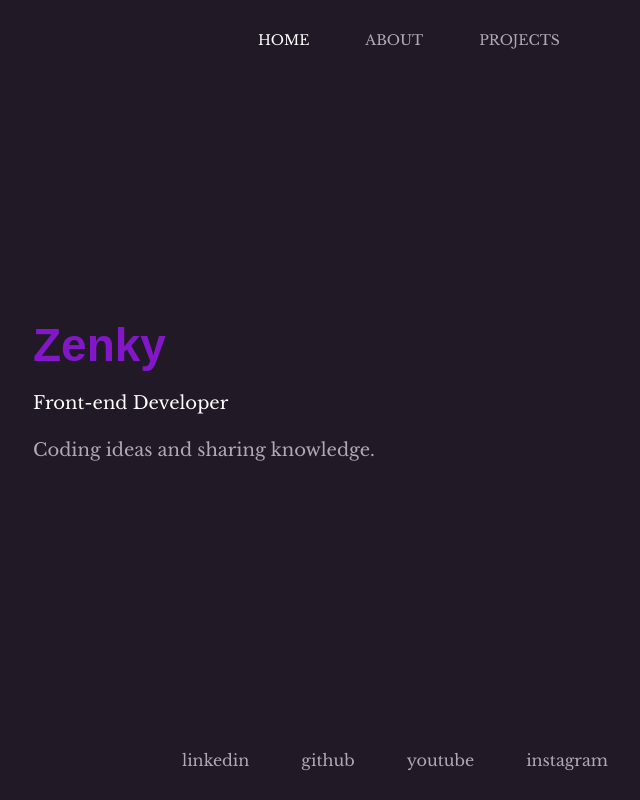
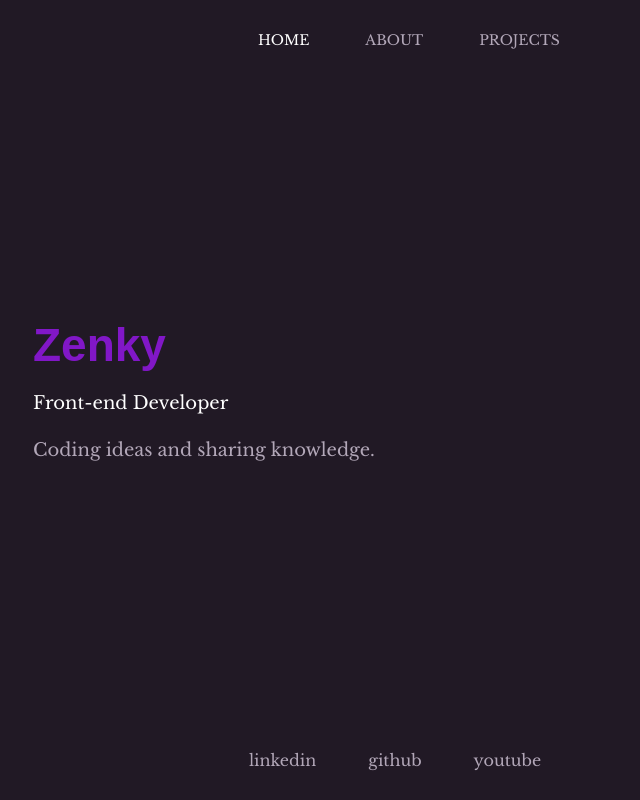
Before and after one commit to bzenky/bzenky.dev, a Next.js app: page / in a window 1280 px wide. Shown: the whole page, without its empty margins (231-871 px from the left). Built offline with nearby package versions, Linux system fonts and the light colour scheme; a web font is replaced by a local one.

Commit message:
refactor: removing instagram from foooter

```diff
--- a/src/components/Footer/index.tsx
+++ b/src/components/Footer/index.tsx
@@ -22,10 +22,6 @@ export function Footer() {
                     <span>youtube</span>
                     <YoutubeLogo size={24} color="#FFF" />
                 </a>
-                <a href="https://www.instagram.com/bzenky" target="_blank" rel="noreferrer">
-                    <span>instagram</span>
-                    <InstagramLogo size={24} color="#FFF" />
-                </a>
             </Nav>
         </FooterContainer>
     )
```
